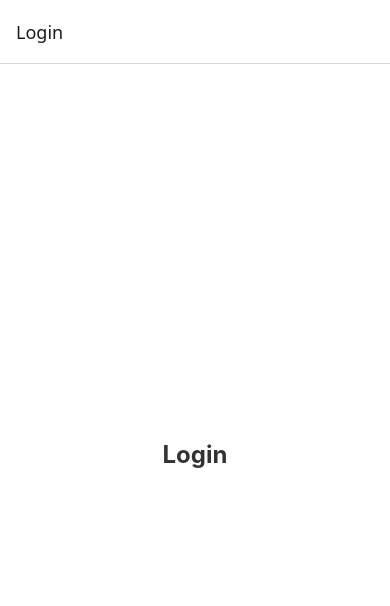
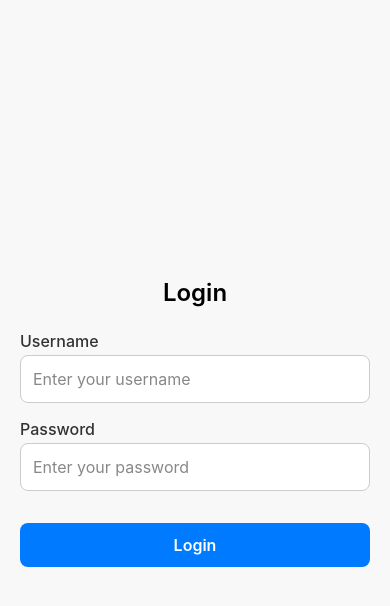
Before and after one commit to AhmedAwaisSaeed/JunoMarketDemo, a React Native app: screen /Login in a window 390 px wide. Shown: the top 606 px of the page. Built offline with nearby package versions, Linux system fonts and the light colour scheme.

Commit message:
feature(login): login screen frontend completed

```diff
--- a/src/features/auth/screens/LoginScreen.tsx
+++ b/src/features/auth/screens/LoginScreen.tsx
@@ -1,13 +1,59 @@
-import React from 'react';
-import { View, Text } from 'react-native';
+import React, { useState } from 'react';
+import {
+  View,
+  Text,
+  KeyboardAvoidingView,
+  Platform,
+  TouchableWithoutFeedback,
+  Keyboard,
+} from 'react-native';
 import { styles } from '../styles/loginScreen.styles';
 import { LoginScreenProps } from '../types/loginScreen.types';
+import CommonTextInput from '../../../shared/components/CommonTextInput';
+import { commonStyles } from '../../../shared/styles/common';
+import Button from '../../../shared/components/Button';
 
 const LoginScreen: React.FC<LoginScreenProps> = () => {
+  const [username, setUsername] = useState('');
+  const [password, setPassword] = useState('');
+
+  const handleLogin = () => {
+    // Dummy login handler
+    console.log('Username:', username);
+    console.log('Password:', password);
+  };
+
   return (
-    <View style={styles.container}>
-      <Text style={styles.text}>Login</Text>
-    </View>
+    <KeyboardAvoidingView
+      style={styles.container}
+      behavior={Platform.OS === 'ios' ? 'padding' : undefined}
+    >
+      <TouchableWithoutFeedback onPress={Keyboard.dismiss} accessible={false}>
+        <View style={[styles.container, commonStyles.screenHorizontalPadding]}>
+          <Text style={styles.text}>Login</Text>
+          <CommonTextInput
+            label="Username"
+            value={username}
+            onChangeText={setUsername}
+            placeholder="Enter your username"
+            autoCapitalize="none"
+            autoCorrect={false}
+            returnKeyType="next"
+          />
+          <CommonTextInput
+            label="Password"
+            value={password}
+            onChangeText={setPassword}
+            placeholder="Enter your password"
+            secureTextEntry
+            returnKeyType="done"
+          />
+          <View style={styles.buttonContainer}>
+            <Button title="Login" onPress={handleLogin} fullWidth />
+          </View>
+        </View>
+      </TouchableWithoutFeedback>
+    </KeyboardAvoidingView>
   );
 };
 
--- a/src/features/auth/styles/loginScreen.styles.ts
+++ b/src/features/auth/styles/loginScreen.styles.ts
@@ -1,15 +1,20 @@
 import { StyleSheet } from 'react-native';
+import { colors, spacing, typography } from '../../../shared/styles/common';
 
 export const styles = StyleSheet.create({
   container: {
     flex: 1,
-    alignItems: 'center',
     justifyContent: 'center',
-    backgroundColor: '#fff',
+    backgroundColor: colors.background,
   },
   text: {
-    fontSize: 24,
-    fontWeight: 'bold',
-    color: '#333',
+    ...typography.title,
+    color: colors.text,
+    textAlign: 'center',
+    marginBottom: spacing.lg,
+  },
+  buttonContainer: {
+    width: '100%',
+    marginTop: spacing.md,
   },
 });
--- a/src/navigation/AppNavigator.tsx
+++ b/src/navigation/AppNavigator.tsx
@@ -14,7 +14,7 @@ const AuthStack = createNativeStackNavigator<AuthStackParamList>();
 
 function AuthStackNavigator() {
   return (
-    <AuthStack.Navigator>
+    <AuthStack.Navigator screenOptions={{ headerShown: false }}>
       <AuthStack.Screen name="Login" component={LoginScreen} />
     </AuthStack.Navigator>
   );
@@ -30,7 +30,7 @@ const HomeStack = createNativeStackNavigator<HomeStackParamList>();
 
 function HomeStackNavigator() {
   return (
-    <HomeStack.Navigator>
+    <HomeStack.Navigator screenOptions={{ headerShown: false }}>
       <HomeStack.Screen name="Home" component={HomeScreen} />
       {/* Detail screen will be in DetailStack */}
     </HomeStack.Navigator>
@@ -46,7 +46,7 @@ const DetailStack = createNativeStackNavigator<DetailStackParamList>();
 
 function DetailStackNavigator() {
   return (
-    <DetailStack.Navigator>
+    <DetailStack.Navigator screenOptions={{ headerShown: false }}>
       <DetailStack.Screen name="Detail" component={DetailScreen} />
     </DetailStack.Navigator>
   );
--- /dev/null
+++ b/src/shared/components/CommonTextInput.tsx
@@ -0,0 +1,48 @@
+import React from 'react';
+import { TextInput, StyleSheet, TextInputProps, View, Text } from 'react-native';
+
+export interface CommonTextInputProps extends TextInputProps {
+  label?: string;
+}
+
+const CommonTextInput: React.FC<CommonTextInputProps> = ({
+  label,
+  style,
+  ...rest
+}) => {
+  return (
+    <View style={styles.container}>
+      {label && <Text style={styles.label}>{label}</Text>}
+      <TextInput
+        style={[styles.input, style]}
+        placeholderTextColor="#888"
+        {...rest}
+      />
+    </View>
+  );
+};
+
+const styles = StyleSheet.create({
+  container: {
+    width: '100%',
+    marginBottom: 16,
+  },
+  label: {
+    marginBottom: 4,
+    fontSize: 16,
+    color: '#333',
+    fontWeight: '500',
+  },
+  input: {
+    height: 48,
+    borderColor: '#ccc',
+    borderWidth: 1,
+    borderRadius: 8,
+    paddingHorizontal: 12,
+    fontSize: 16,
+    backgroundColor: '#fff',
+    color: '#222',
+  },
+});
+
+export default CommonTextInput;
--- a/src/shared/styles/common.ts
+++ b/src/shared/styles/common.ts
@@ -71,4 +71,7 @@ export const commonStyles = StyleSheet.create({
     marginHorizontal: spacing.md,
     marginVertical: spacing.sm,
   },
+  screenHorizontalPadding: {
+    paddingHorizontal: 20,
+  },
 });
```
